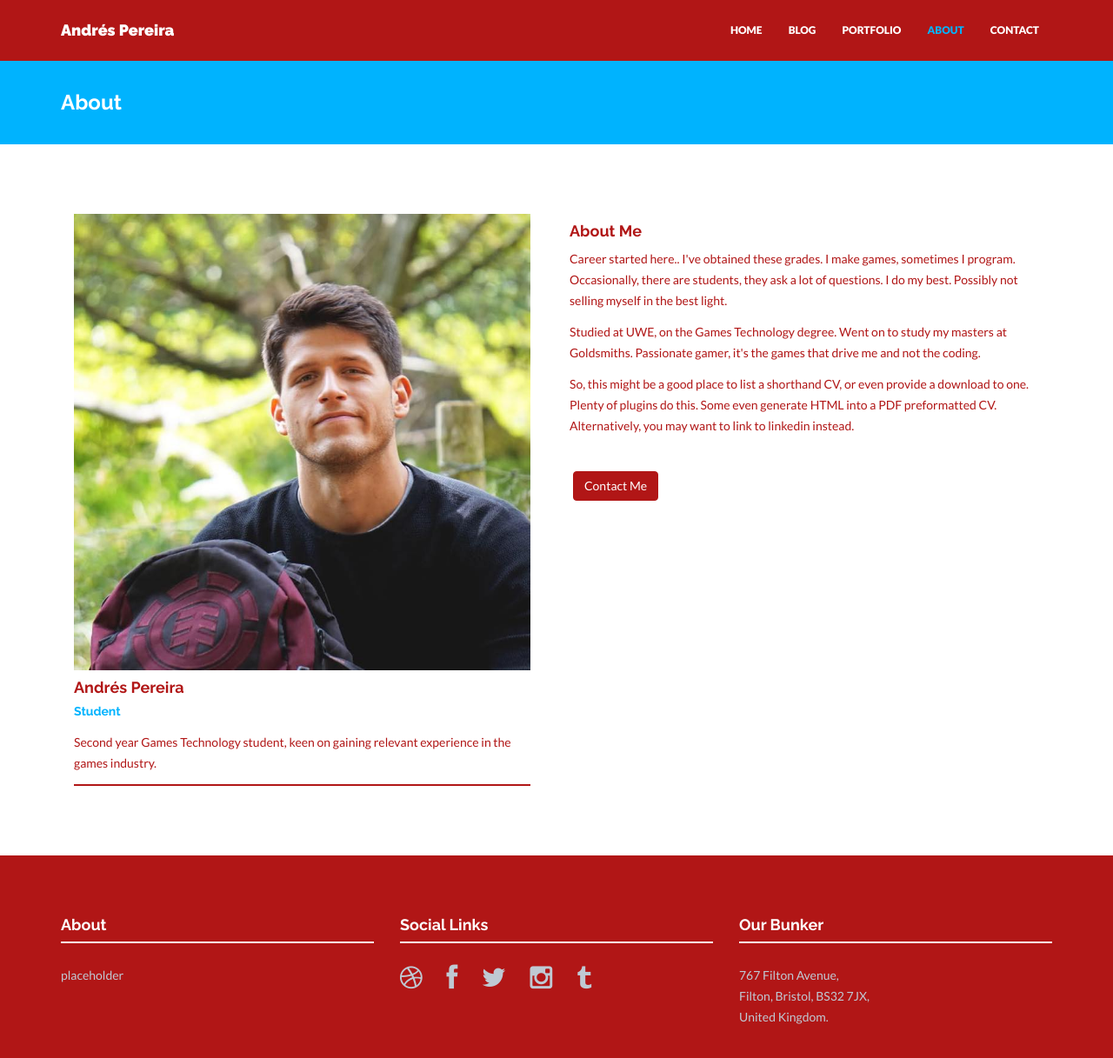
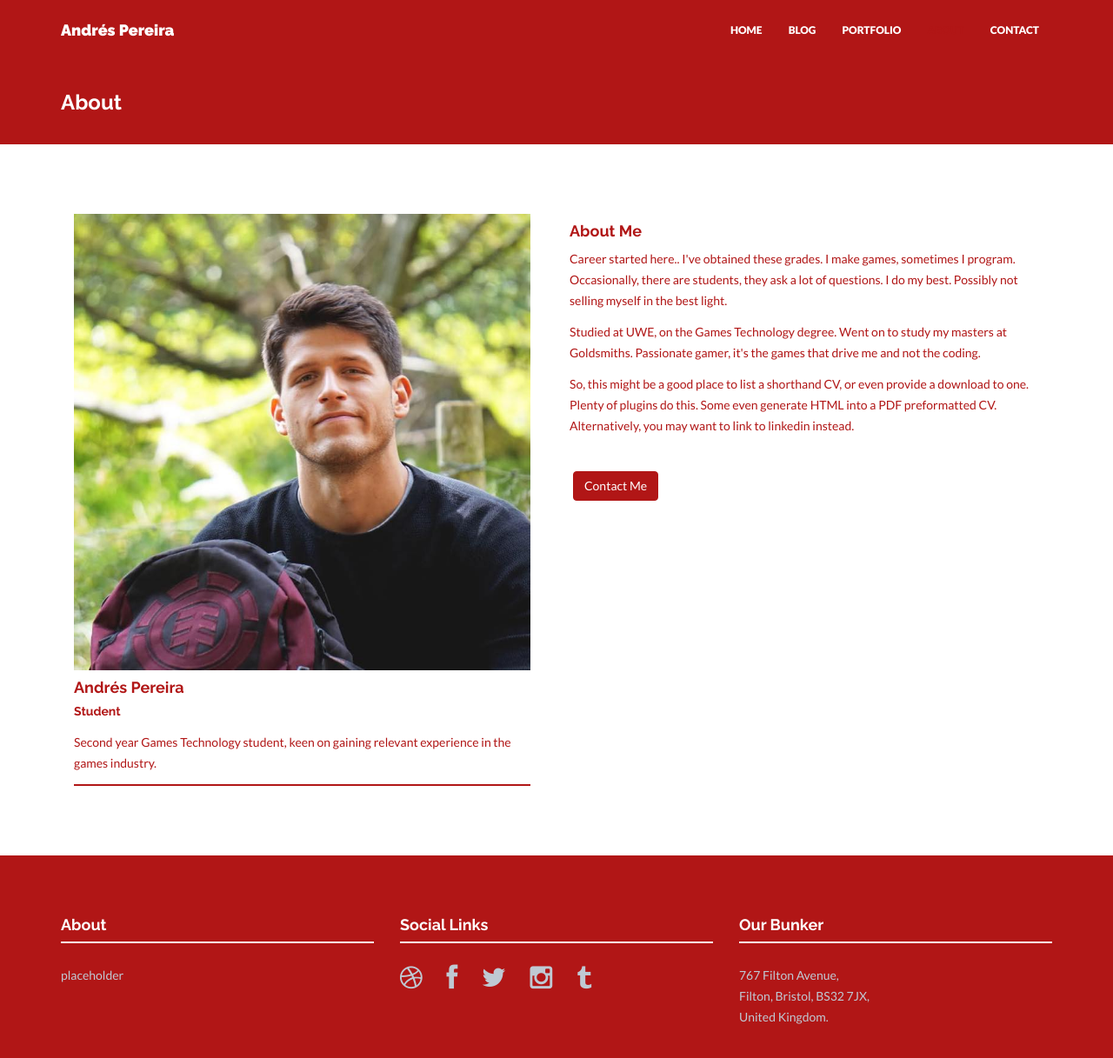
Before and after one commit to AGPO93/AGPO93.github.io, a Jekyll site: the page built from about.html, in a window 1280 px wide and 1254 px high. Shown: the top 1217 px of the window at 87% size. Built offline with Jekyll 4.4.1, drawn with Linux system fonts in a browser that asks for light colours; nearby versions of some CDN libraries.

Commit message:
Update _config.yml

```diff
--- a/_config.yml
+++ b/_config.yml
@@ -17,8 +17,8 @@
 excerpt_separator: <!--more--> #use this in posts to define how long the excerpt of the post (that is shown on the Blog page) is
 
 colors:  #in hex code if not noted else
-  primary: "#00b3fe" #"#F70031"
-  primary_rgb: "0,179,254" #"247,0,49" #rgb of the primary. Needed in some places for the transparency effect.
+  primary: "#B11616" #"#00b3fe" #"#F70031"
+  primary_rgb: "177,22,22" #"0,179,254" #"247,0,49" #rgb of the primary. Needed in some places for the transparency effect.
   secondary: "#B11616" #"#384452" #"#33004D"
   link: "#428bca"
   link_hover: "#01b2fe"
```
